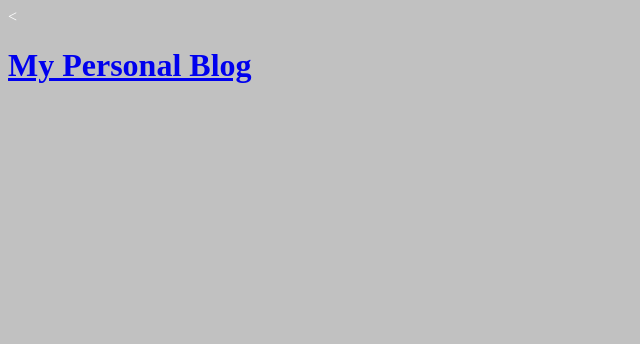
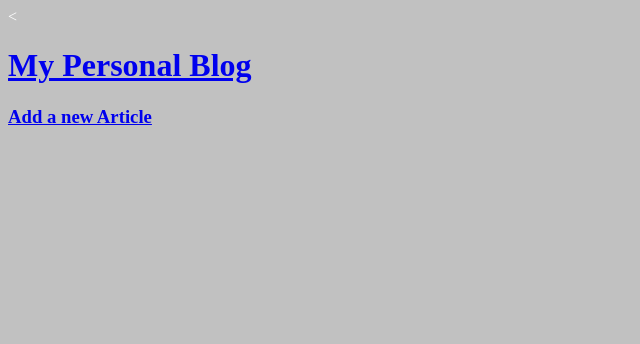
Before and after one commit to rodolfojc/06projectsix, a Django app: template website/templates/base.html in a window 1280 px wide. Shown: the top 344 px of the page, without its empty margins (0-640 px from the left). Run offline with Django 3.2, Linux system fonts and the light colour scheme; the template is opened without the code that fills it, so the values that code supplies are empty; parts of the project's set-up code (start-up, migrations or seed data) failed here and were passed over.

Commit message:
CRUD Project - Learning

```diff
--- a/website/articles/urls.py
+++ b/website/articles/urls.py
@@ -5,6 +5,7 @@ from . import views
 urlpatterns = [
 
     path('', views.ArticleListView.as_view(), name = 'home' ),
-    path('article/<int:pk>', views.ArticleDetailsView.as_view(), name = 'article_page' ),
+    path('article/<int:pk>', views.ArticleDetailsView.as_view(), name = 'article_page'),
+    path('article/new', views.ArticleCreateView.as_view(), name = 'new_article')
 
 ]
--- a/website/articles/views.py
+++ b/website/articles/views.py
@@ -12,3 +12,6 @@ class ArticleDetailsView(DetailView):
     model = Article
     template_name = 'detail.html'
     context_object_name = 'batman'
+
+class ArticleCreateView():
+    template_name = 'home.html'
--- a/website/templates/base.html
+++ b/website/templates/base.html
@@ -15,6 +15,11 @@
     <<h1><a href="/">My Personal Blog<a/></h1>
   </header>
 
+  <div class="new">
+    <h3><a href="{% url 'new_article' %}">Add a new Article</a></h3>
+
+    </article>
+
     <div class="container">
 
       {% block content %}
```
